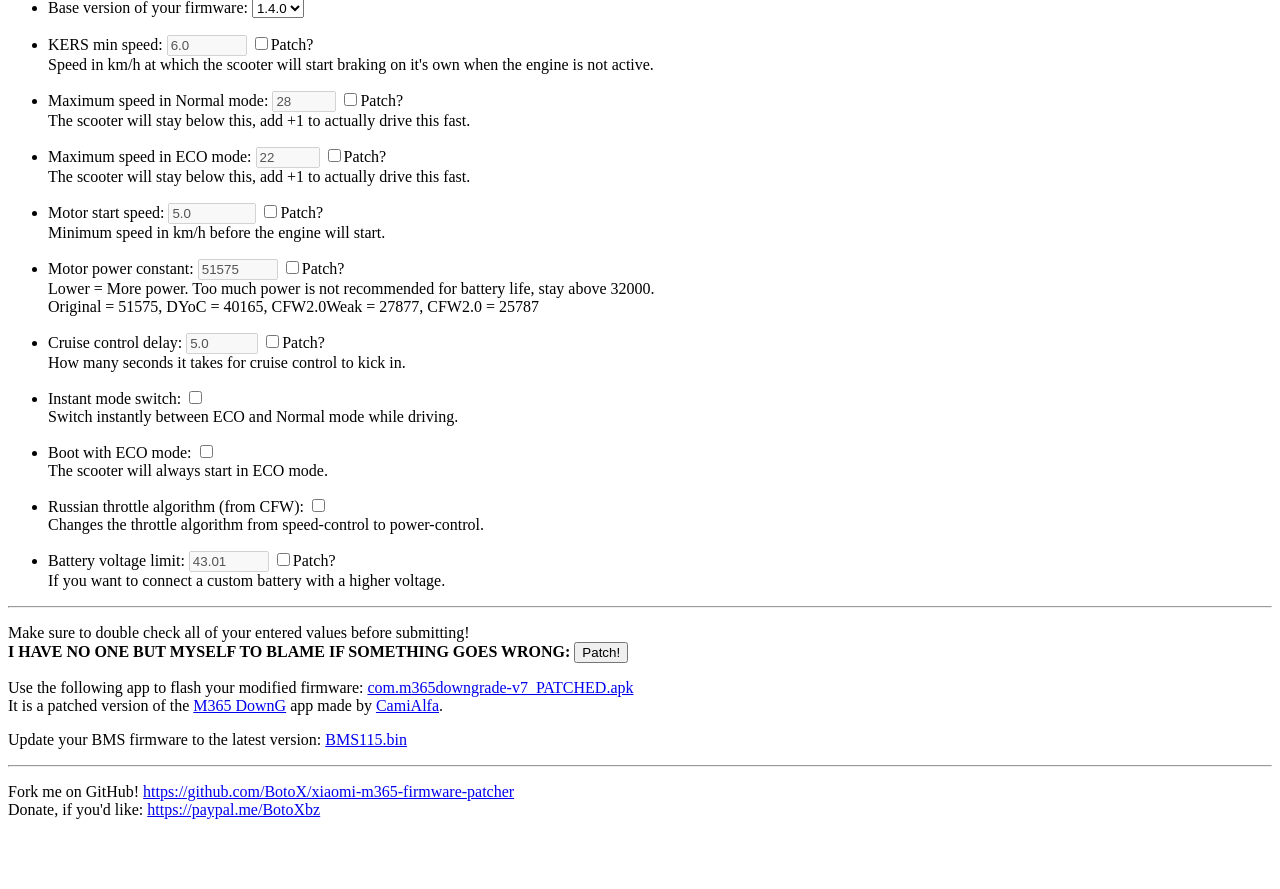
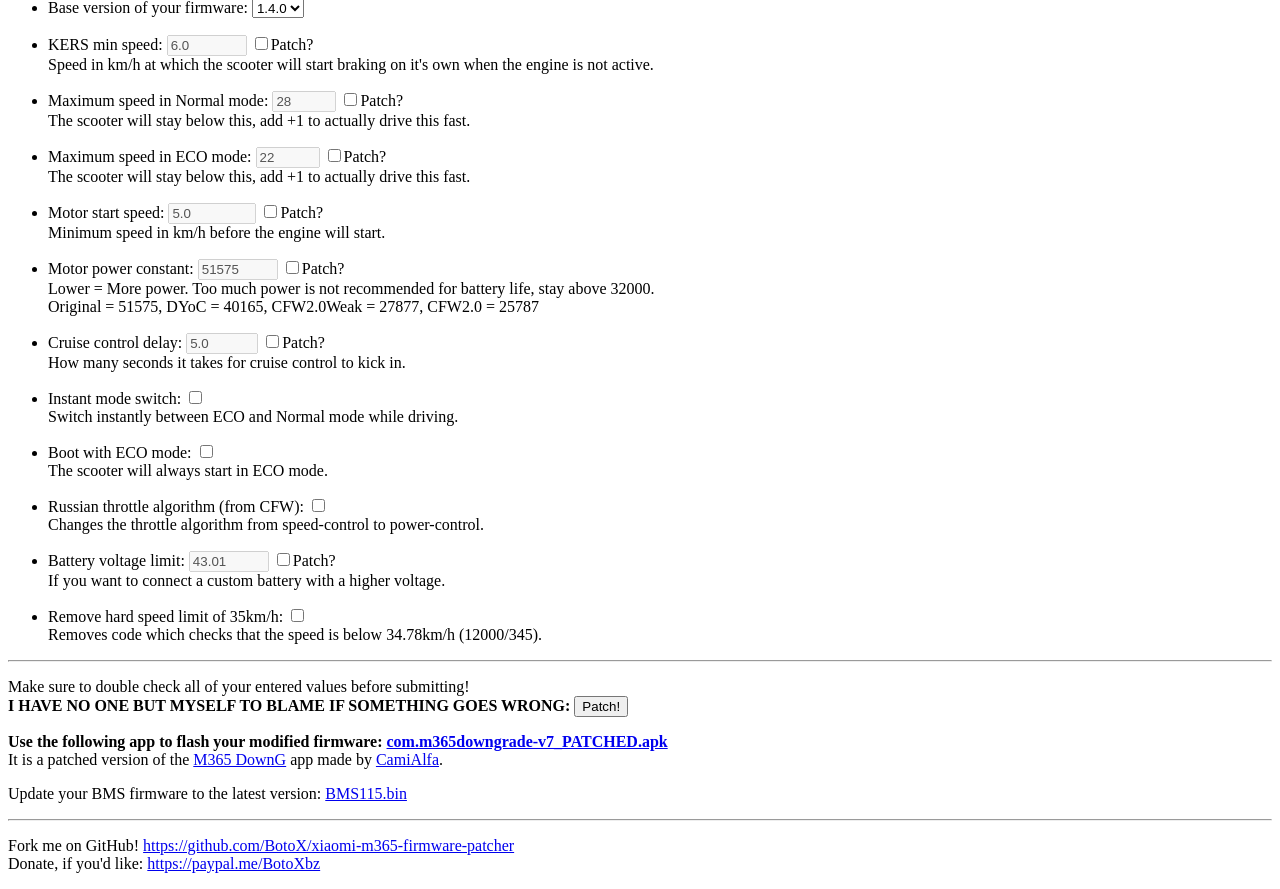
Before and after one commit to BotoX/xiaomi-m365-firmware-patcher, a Flask app: page / in a window 1280 px wide. Shown: the part 224-1113 px from the top of the page. Before the commit the page ends 1043 px from the top, so only its background shows below. Run offline with Flask 2, Linux system fonts and the light colour scheme.

Commit message:
Add patch to remove hard speed limit of 35km/h.

```diff
--- a/patcher.py
+++ b/patcher.py
@@ -201,6 +201,14 @@ class FirmwarePatcher():
         self.data[ofs:ofs+4] = post
         return [(ofs, pre, post)]
 
+    def remove_hard_speed_limit(self):
+        sig = [0x08, 0x60, 0x08, 0x68, 0x42, 0xF6, 0xE0, 0x62, 0x90, 0x42, None, 0xDC, 0x08, 0x68, 0xD0, 0x42]
+        ofs = FindPattern(self.data, sig) + 8
+        pre = self.data[ofs:ofs+10]
+        post = bytes(self.ks.asm('NOP;'*5)[0])
+        self.data[ofs:ofs+10] = post
+        return [(ofs, pre, post)]
+
     def russian_throttle(self):
         ret = [dict()]
         # Find address of eco mode, part 1 find base addr
@@ -365,17 +373,17 @@ if __name__ == "__main__":
 
     cfw = FirmwarePatcher(data)
 
-#    cfw.kers_min_speed(35)
-#    cfw.normal_max_speed(31)
-#    cfw.eco_max_speed(26)
-#    cfw.voltage_limit(52)
-#    cfw.motor_start_speed(3)
-#    cfw.motor_power_constant(40165)
-#    cfw.instant_eco_switch()
-#    cfw.boot_with_eco()
-#    cfw.cruise_control_delay(5)
-    print(cfw.russian_throttle())
-
+    cfw.kers_min_speed(45)
+    cfw.normal_max_speed(35)
+    cfw.eco_max_speed(26)
+    cfw.voltage_limit(52)
+    cfw.motor_start_speed(3)
+    cfw.motor_power_constant(40165)
+    cfw.instant_eco_switch()
+    #cfw.boot_with_eco()
+    cfw.remove_hard_speed_limit()
+    #cfw.cruise_control_delay(5)
+    #cfw.russian_throttle()
 
     with open(sys.argv[2], 'wb') as fp:
         fp.write(cfw.data)
--- a/web/app.py
+++ b/web/app.py
@@ -81,6 +81,10 @@ def patch_firmware():
     if russian_throttle:
         patcher.russian_throttle()
 
+    remove_hard_speed_limit = flask.request.args.get('remove_hard_speed_limit', None)
+    if remove_hard_speed_limit:
+        patcher.remove_hard_speed_limit()
+
     resp = flask.Response(patcher.data)
     resp.headers['Content-Type'] = 'application/octet-stream'
     resp.headers['Content-Disposition'] = 'inline; filename="{0}-patched.bin"'.format(
--- a/web/templates/home.html
+++ b/web/templates/home.html
@@ -118,6 +118,13 @@
         If you want to connect a custom battery with a higher voltage.
     </p></li>
 
+    <li><p>
+        Remove hard speed limit of 35km/h:
+        <label><input type="checkbox" name="remove_hard_speed_limit"></label>
+        <br>
+        Removes code which checks that the speed is below 34.78km/h (12000/345).
+    </p></li>
+
 </ul>
 <hr>
 
@@ -129,7 +136,7 @@
 </form>
 
 <p>
-    Use the following app to flash your modified firmware: <a href="https://cloud.botox.bz/s/PZkfxWjNpgXibT5/download?path=%2F&files=com.m365downgrade-v7_PATCHED.apk">com.m365downgrade-v7_PATCHED.apk</a>
+    <b>Use the following app to flash your modified firmware: <a href="https://cloud.botox.bz/s/PZkfxWjNpgXibT5/download?path=%2F&files=com.m365downgrade-v7_PATCHED.apk">com.m365downgrade-v7_PATCHED.apk</a></b>
     <br>
     It is a patched version of the <a href="https://play.google.com/store/apps/details?id=com.m365downgrade">M365 DownG</a> app made by <a href="https://github.com/CamiAlfa">CamiAlfa</a>.
 </p>
@@ -177,6 +184,7 @@
         ChangeForm("boot_with_eco", false);
         ChangeForm("russian_throttle", false);
         ChangeForm("voltage_limit", "43.01", false);
+        ChangeForm("remove_hard_speed_limit", false);
     }
 
     function Preset_Mine() {
@@ -190,6 +198,7 @@
         ChangeForm("boot_with_eco", false);
         ChangeForm("russian_throttle", false);
         ChangeForm("voltage_limit", "52.00", true);
+        ChangeForm("remove_hard_speed_limit", true);
     }
 
     function Preset_DYoC() {
@@ -203,6 +212,7 @@
         ChangeForm("boot_with_eco", false);
         ChangeForm("russian_throttle", false);
         ChangeForm("voltage_limit", "52.00", true);
+        ChangeForm("remove_hard_speed_limit", false);
     }
 
     function Preset_CFWW() {
@@ -216,6 +226,7 @@
         ChangeForm("boot_with_eco", false);
         ChangeForm("russian_throttle", true);
         ChangeForm("voltage_limit", "52.00", true);
+        ChangeForm("remove_hard_speed_limit", false);
     }
 </script>
 
```
